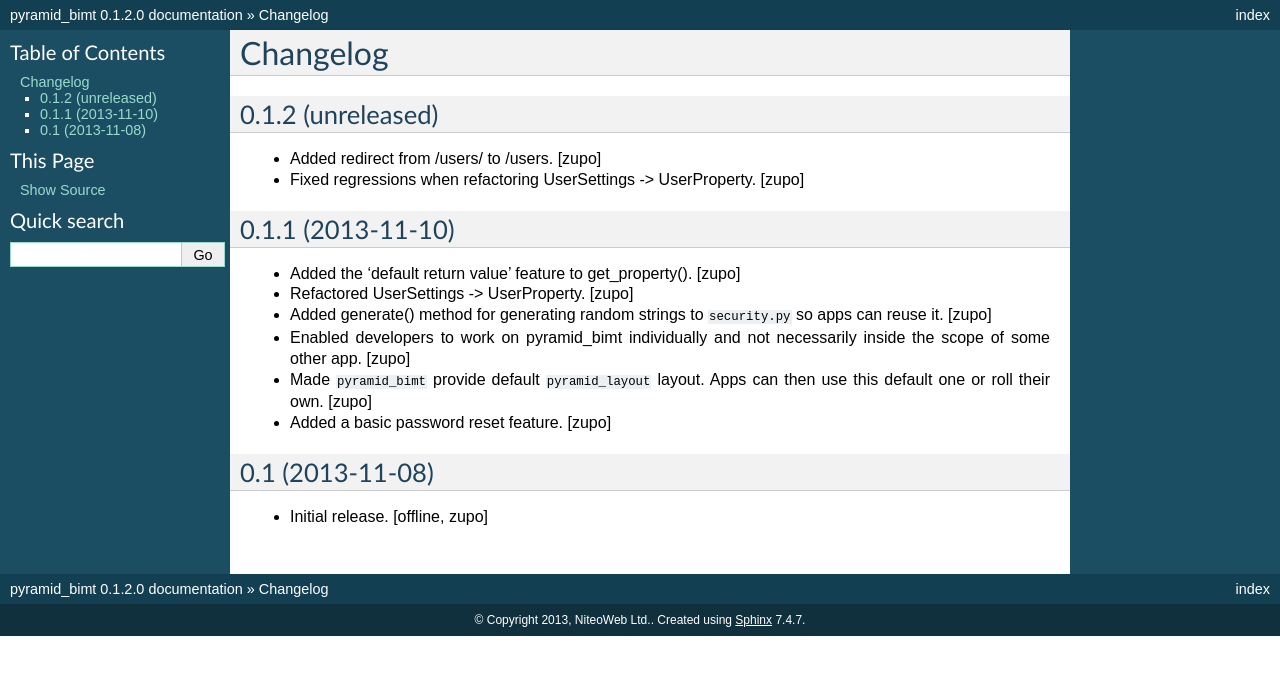
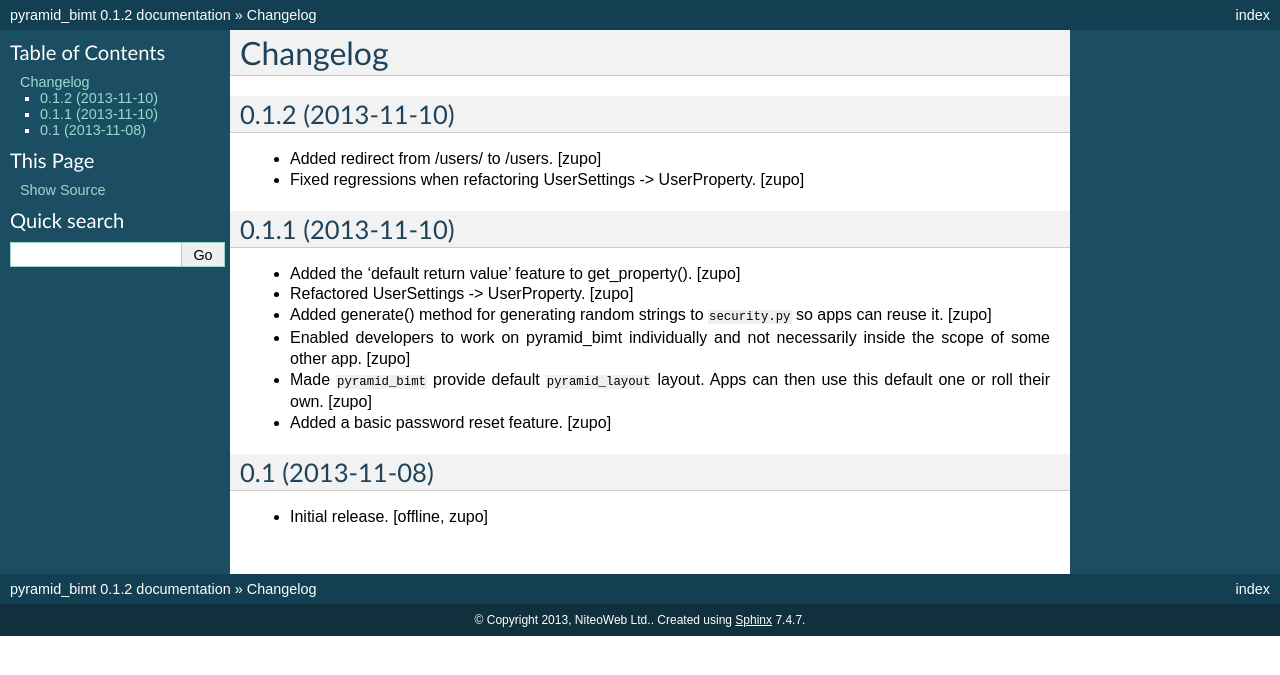
Before and after one commit to persho/pyramid_bimt, a Sphinx documentation site: the page built from docs/CHANGELOG.rst, in a window 1280 px wide. Shown: the top 675 px of the page. Built offline with Sphinx 7.4.7, drawn with Linux system fonts in a browser that asks for light colours.

Commit message:
Preparing release 0.1.2

```diff
--- a/docs/CHANGELOG.rst
+++ b/docs/CHANGELOG.rst
@@ -4,7 +4,7 @@ Changelog
 =========
 
 
-0.1.2 (unreleased)
+0.1.2 (2013-11-10)
 ------------------
 
 - Added redirect from /users/ to /users.
--- a/setup.py
+++ b/setup.py
@@ -18,7 +18,7 @@ long_description = \
 
 setup(
     name='pyramid_bimt',
-    version='0.1.2.dev0',
+    version='0.1.2',
     description='Base package for BIMT apps.',
     long_description=long_description,
     classifiers=[
```
